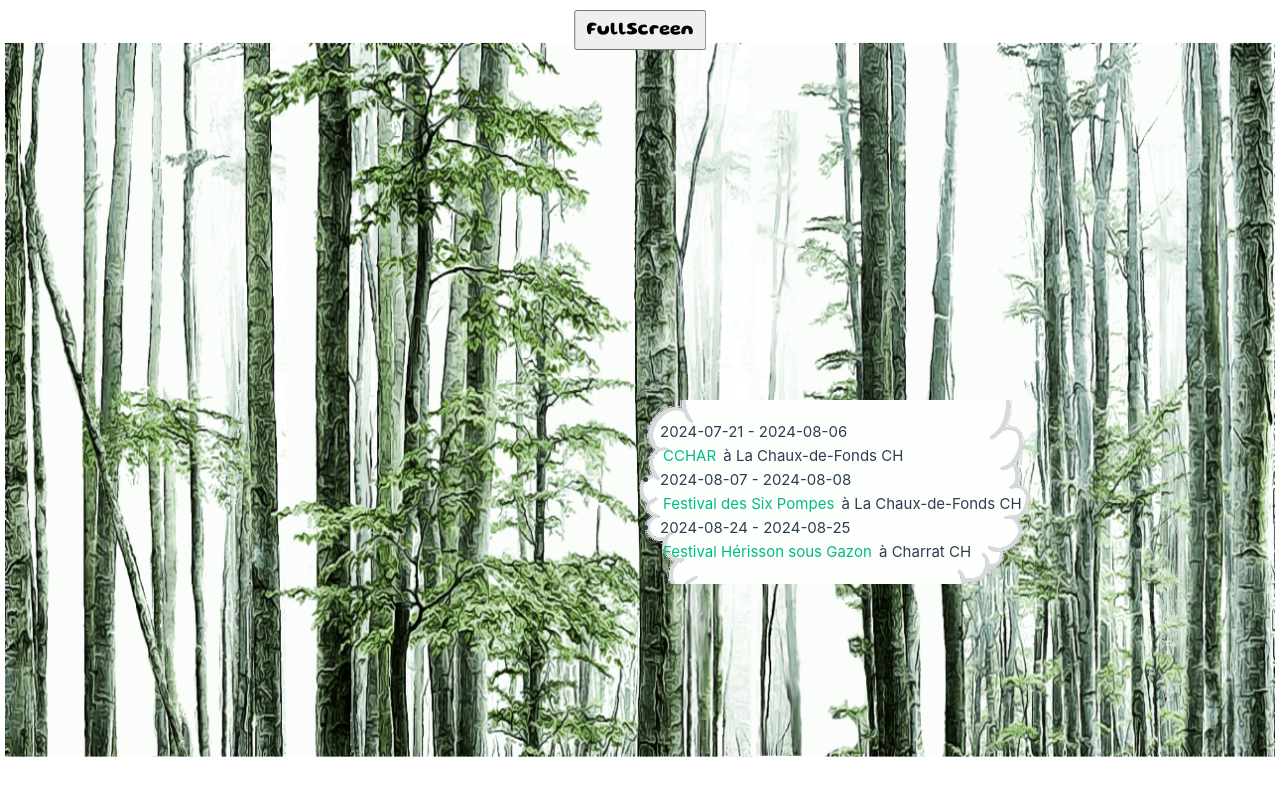
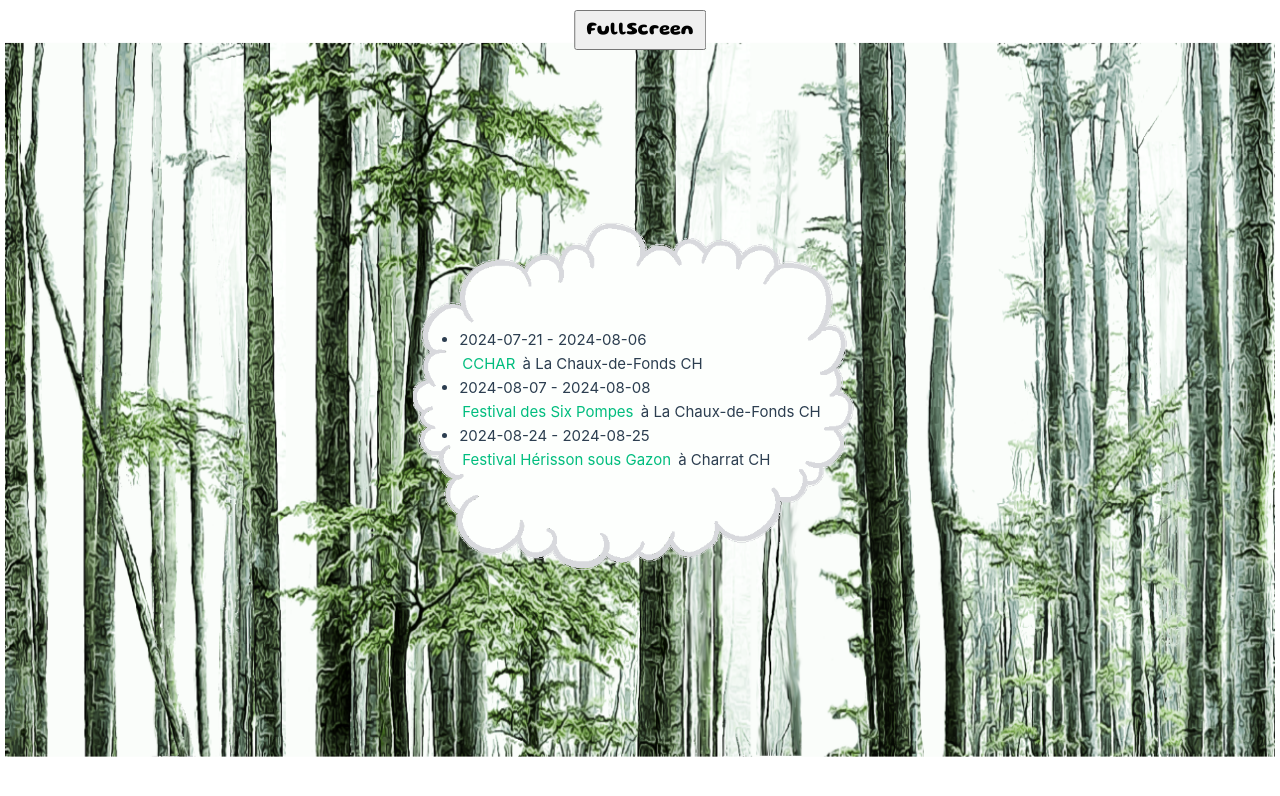
Before and after one commit to chadoc/opossum, a Vue app: page / in a window 1280 px wide. Shown: the top 796 px of the page. Built offline with nearby package versions, Linux system fonts and the light colour scheme.

Commit message:
feat: styled end game

```diff
--- a/src/App.vue
+++ b/src/App.vue
@@ -5,3 +5,9 @@
 <script setup lang="ts">
 import Game from '@/components/Game.vue'
 </script>
+<style>
+div {
+  width: 100%;
+  height: 100%;
+}
+</style>
--- a/src/components/game/Agenda.vue
+++ b/src/components/game/Agenda.vue
@@ -22,10 +22,14 @@ const nextDates = NextDates.filter(date => {
 .op-agenda {
   padding: 20px 20px 20px 20px;
   z-index: 999999;
-  position: absolute;
+  position: relative;
   background-image: url('./../../assets/speech3.png');
   background-position: center center;
   background-size: cover;
   background-repeat: no-repeat;
+
+  display: flex;
+  justify-content: center;
+  align-items: center;
 }
 </style>
--- a/src/components/game/Config.ts
+++ b/src/components/game/Config.ts
@@ -14,7 +14,7 @@ export default {
   opossumScale: 0.25,
   bubbleSpeedScale: 0.0002,
   fumigeneSpeedModifier: 0.9,
-  gameDuration: 3,
+  gameDuration: 1,
   leftKeys: ['ArrowLeft', 'SwipeLeft'],
   upKeys: ['ArrowUp', 'SwipeUp'],
   downKeys: ['ArrowDown', 'SwipeDown'],
--- a/src/components/game/FullGame.vue
+++ b/src/components/game/FullGame.vue
@@ -1,5 +1,5 @@
 <template>
-  <div>
+  <div id="container">
 <!--    <img id="userImg" :src="userImg" />-->
     <canvas id="collisionCanvas1" ref="collisionCanvas1"></canvas>
     <canvas id="canvas1" ref="canvas1"></canvas>
@@ -10,11 +10,13 @@
         <source src="../../assets/spirit.mp3" type="audio/mpeg">
       </audio>
     </div>
-    <Agenda v-if="gameEnded" />
+    <div ref="agenda" :style="{ width: agendaWidth, height: agendaHeight }">
+      <Agenda v-if="gameEnded" />
+    </div>
   </div>
 </template>
 <script setup lang="ts">
-import {onMounted, ref, unref} from 'vue'
+import {computed, onMounted, ref, unref} from 'vue'
 import {triggerGame} from '@/components/game/Game'
 import {Game} from '@/components/game/Game'
 import Config from '@/components/game/Config'
@@ -27,10 +29,29 @@ const props = defineProps<{
 const canvas1 = ref<HTMLCanvasElement>()
 const collisionCanvas1 = ref<HTMLCanvasElement>()
 const fullScreenButton = ref<HTMLButtonElement>()
+const agendaWidth = ref('100%')
+const agendaHeight = ref('100%')
+
 const game = ref<Game>()
 // TODO preload img/wav
 
 const gameEnded = ref(false)
+
+const style = computed(() => {
+  const width = canvas1.value?.width
+  const height = width * ( 9/16)
+  return {
+    width,
+    height
+  }
+})
+
+function computeAgendaSize() {
+  const height = canvas1.value!.height - (canvas1.value!.height * 0.5)
+  const width = height * (656/520)
+  agendaWidth.value = `${width}px`
+  agendaHeight.value = `${height}px`
+}
 
 onMounted(() =>  {
   const canvas = unref(canvas1)!
@@ -47,6 +68,10 @@ onMounted(() =>  {
     //game.value?.toggleFullScreen()
   })
 
+  window.addEventListener('game-resized', function() {
+    computeAgendaSize()
+  })
+
   window.addEventListener('game-ended', function() {
     gameEnded.value = true
   })
@@ -59,6 +84,11 @@ function toggleFullScreen() {
 
 </script>
 <style scoped>
+#container {
+  display: flex;
+  justify-content: center;
+}
+
 #canvas1, #collisionCanvas1 {
   position: absolute;
   top: 50%;
--- a/src/components/game/Game.ts
+++ b/src/components/game/Game.ts
@@ -308,7 +308,7 @@ export class Game implements GameContext {
   async toggleFullScreen() {
     if (!document.fullscreenElement) {
       try {
-        await this.ctx.canvas.requestFullscreen()
+        await this.ctx.canvas.parentElement.requestFullscreen()
       } catch (error) {
         console.error('Not able to enable full screen', error)
       }
```
